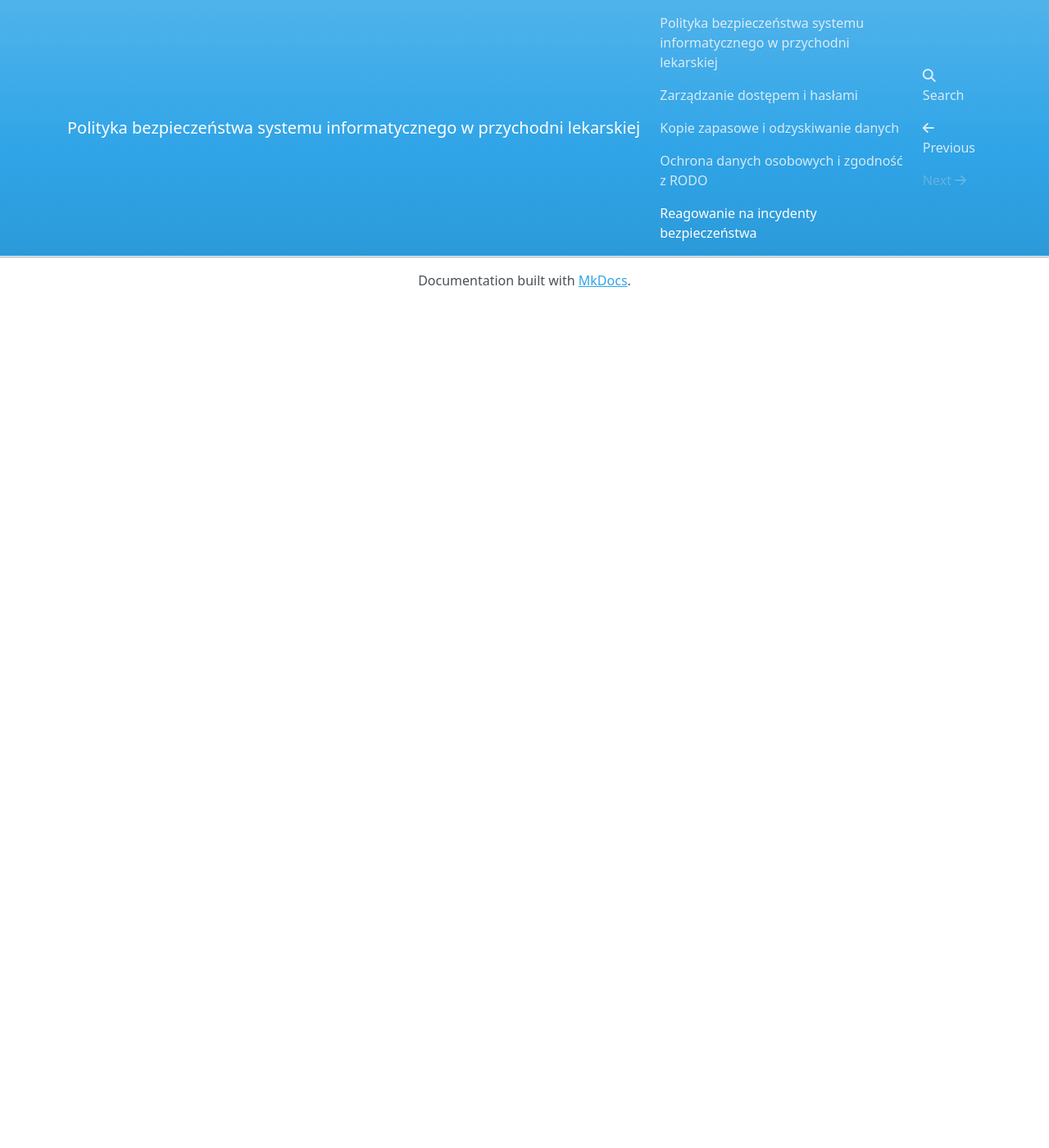
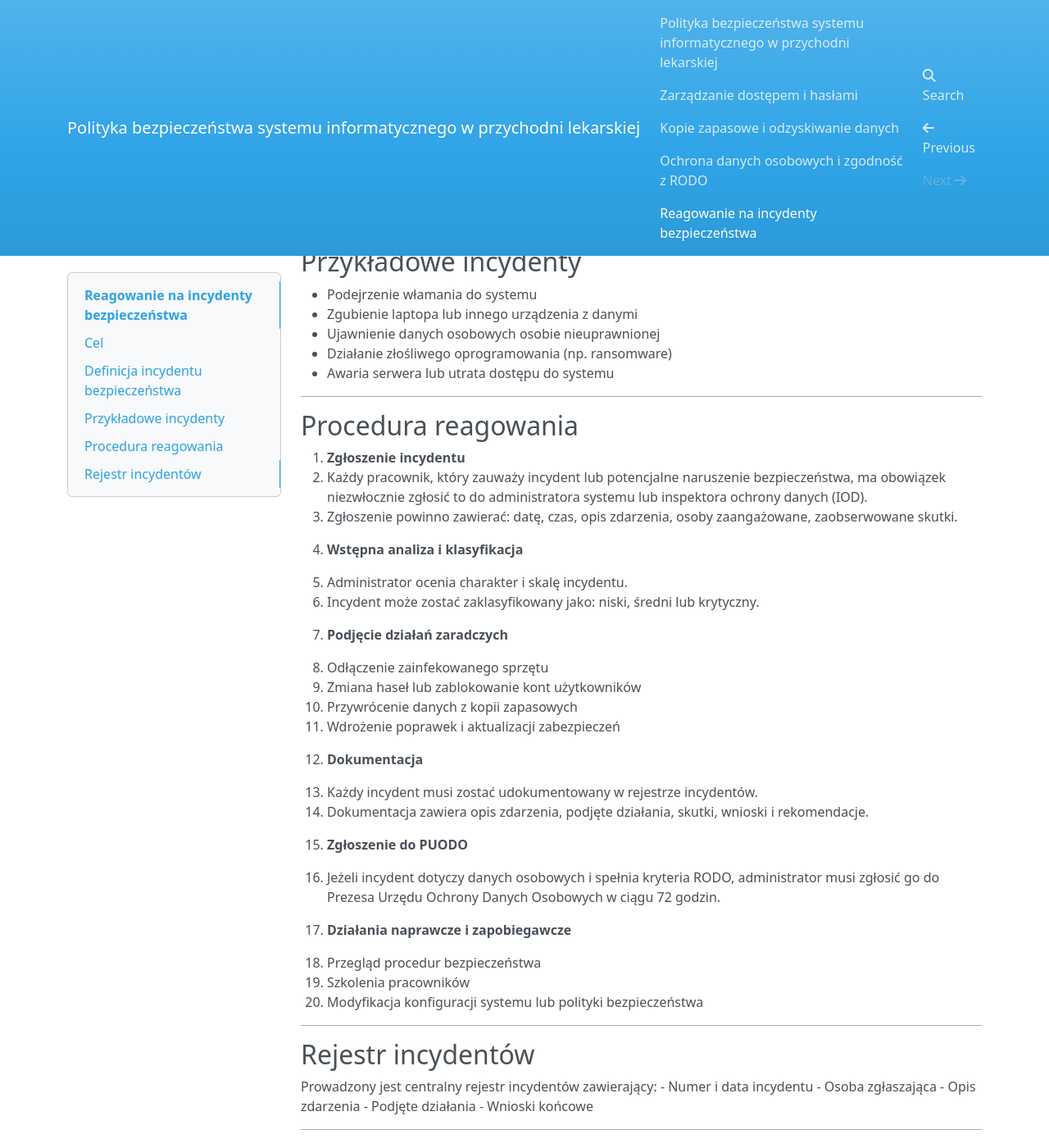
Before and after one commit to oligru/Polityka-bezpieczenstwa-projekt, an MkDocs documentation site: the page built from docs/incident-response.md, in a window 1280 px wide and 1400 px high, scrolled down 457 px. Shown: the whole window at 82% size. Built offline with MkDocs 1.6.1, drawn with Linux system fonts in a browser that asks for light colours; nearby versions of some CDN libraries; before the commit the page ends 900 px from its top, so only the background shows below that.

Commit message:
opracowanie procedur reagowania na incydenty i ich rejestru

```diff
--- a/docs/incident-response.md
+++ b/docs/incident-response.md
@@ -19,3 +19,56 @@ prowadzić do:
 - Utraty lub zniszczenia danych
 - Naruszenia poufności, integralności lub dostępności systemu
 - Przerwania ciągłości działania usług informatycznych
+
+---
+
+## Przykładowe incydenty
+
+- Podejrzenie włamania do systemu
+- Zgubienie laptopa lub innego urządzenia z danymi
+- Ujawnienie danych osobowych osobie nieuprawnionej
+- Działanie złośliwego oprogramowania (np. ransomware)
+- Awaria serwera lub utrata dostępu do systemu
+
+---
+
+## Procedura reagowania
+
+1. **Zgłoszenie incydentu**
+   - Każdy pracownik, który zauważy incydent lub potencjalne naruszenie bezpieczeństwa, ma obowiązek niezwłocznie zgłosić to do administratora systemu lub inspektora ochrony danych (IOD).
+   - Zgłoszenie powinno zawierać: datę, czas, opis zdarzenia, osoby zaangażowane, zaobserwowane skutki.
+
+2. **Wstępna analiza i klasyfikacja**
+   - Administrator ocenia charakter i skalę incydentu.
+   - Incydent może zostać zaklasyfikowany jako: niski, średni lub krytyczny.
+
+3. **Podjęcie działań zaradczych**
+   - Odłączenie zainfekowanego sprzętu
+   - Zmiana haseł lub zablokowanie kont użytkowników
+   - Przywrócenie danych z kopii zapasowych
+   - Wdrożenie poprawek i aktualizacji zabezpieczeń
+
+4. **Dokumentacja**
+   - Każdy incydent musi zostać udokumentowany w rejestrze incydentów.
+   - Dokumentacja zawiera opis zdarzenia, podjęte działania, skutki, wnioski i rekomendacje.
+
+5. **Zgłoszenie do PUODO**
+   - Jeżeli incydent dotyczy danych osobowych i spełnia kryteria RODO, administrator musi zgłosić go do Prezesa Urzędu Ochrony Danych Osobowych w ciągu 72 godzin.
+
+6. **Działania naprawcze i zapobiegawcze**
+   - Przegląd procedur bezpieczeństwa
+   - Szkolenia pracowników
+   - Modyfikacja konfiguracji systemu lub polityki bezpieczeństwa
+
+---
+
+## Rejestr incydentów
+
+Prowadzony jest centralny rejestr incydentów zawierający:
+- Numer i data incydentu
+- Osoba zgłaszająca
+- Opis zdarzenia
+- Podjęte działania
+- Wnioski końcowe
+
+---
```
